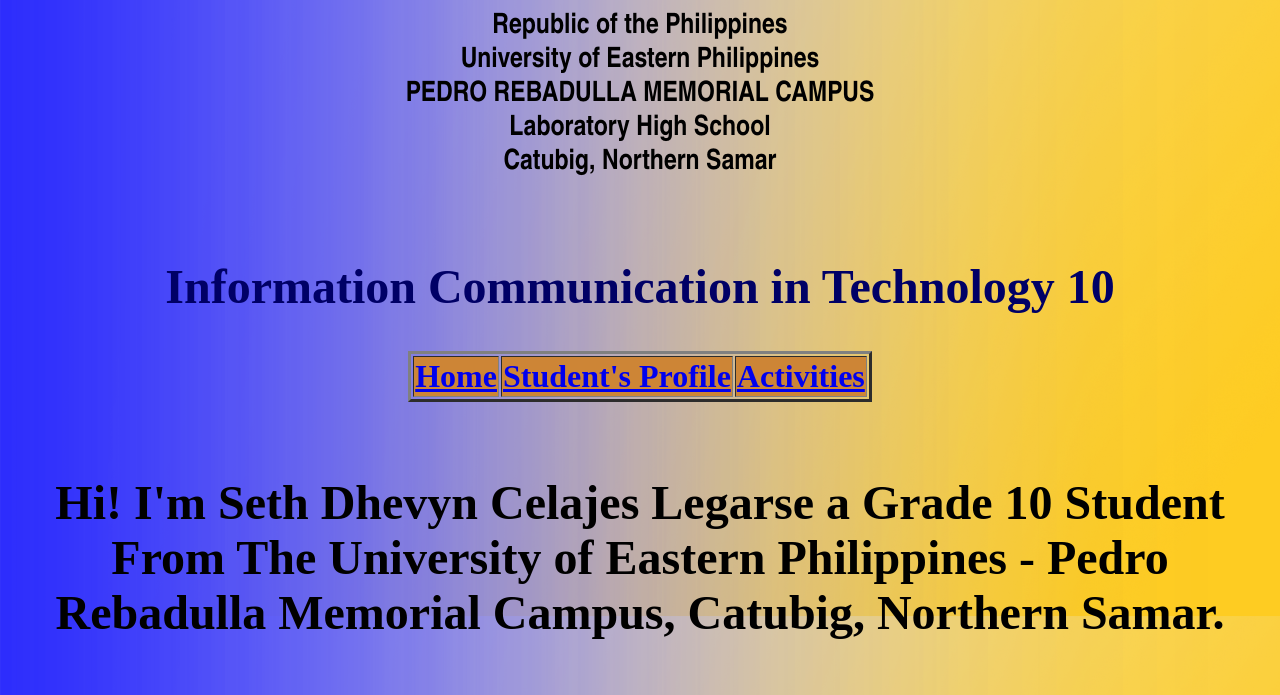
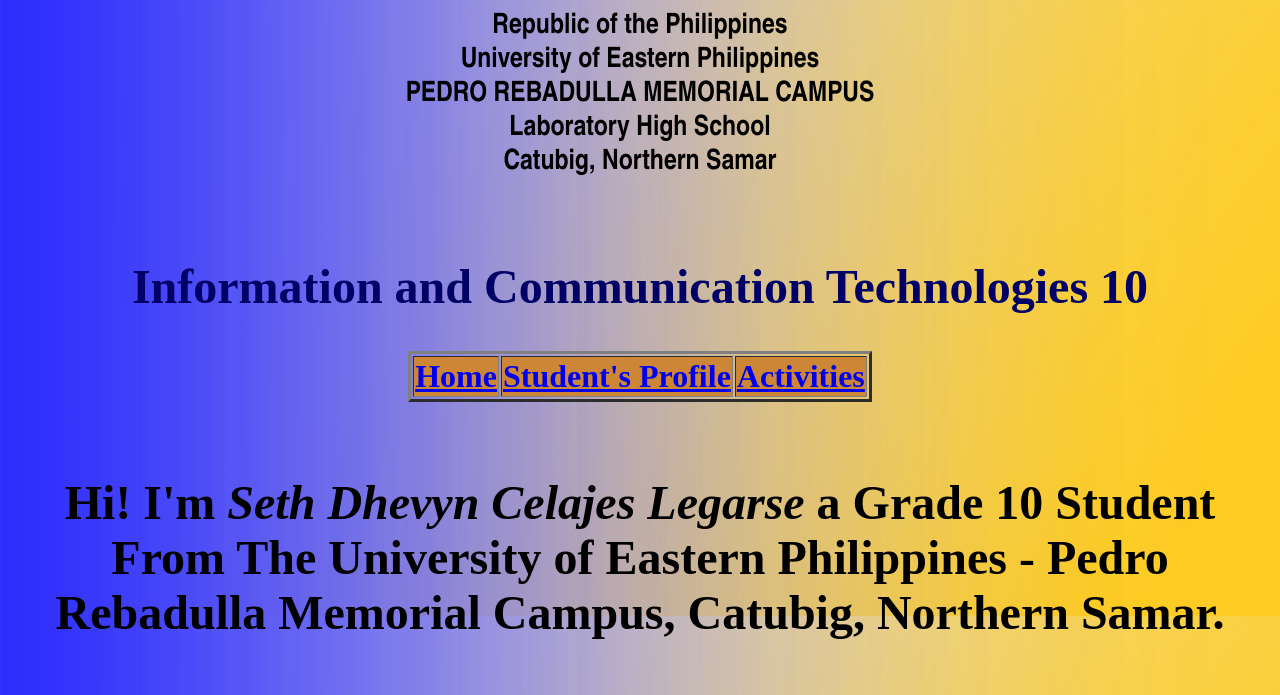
Before and after one commit to sethlegarse/sethlegarse.github.io, a plain HTML site: page index.html in a window 1280 px wide. Shown: the part 105-800 px from the top of the page. Drawn offline with Linux system fonts and the light colour scheme.

Commit message:
Update index.html

```diff
--- a/index.html
+++ b/index.html
@@ -25,7 +25,7 @@
 
 <h1 align="center">
     <font face= "Cooper" size="7" color="#000066" align="Center">
-        Information Communication in Technology 10
+        Information and Communication Technologies 10
     </font>
 
 <br>
@@ -48,7 +48,7 @@
 <p align="center"><b:>
     <font face="Calisto MT" Size="7" co5lor="#000000" align="center">
         <b>
-            Hi! I'm Seth Dhevyn Celajes Legarse a Grade 10 Student From The University of Eastern Philippines - Pedro Rebadulla Memorial Campus, Catubig, Northern Samar.
+            Hi! I'm <b><i>Seth Dhevyn Celajes Legarse</i></b> a Grade 10 Student From The University of Eastern Philippines - Pedro Rebadulla Memorial Campus, Catubig, Northern Samar.
             <br>
             <br>
 
```
